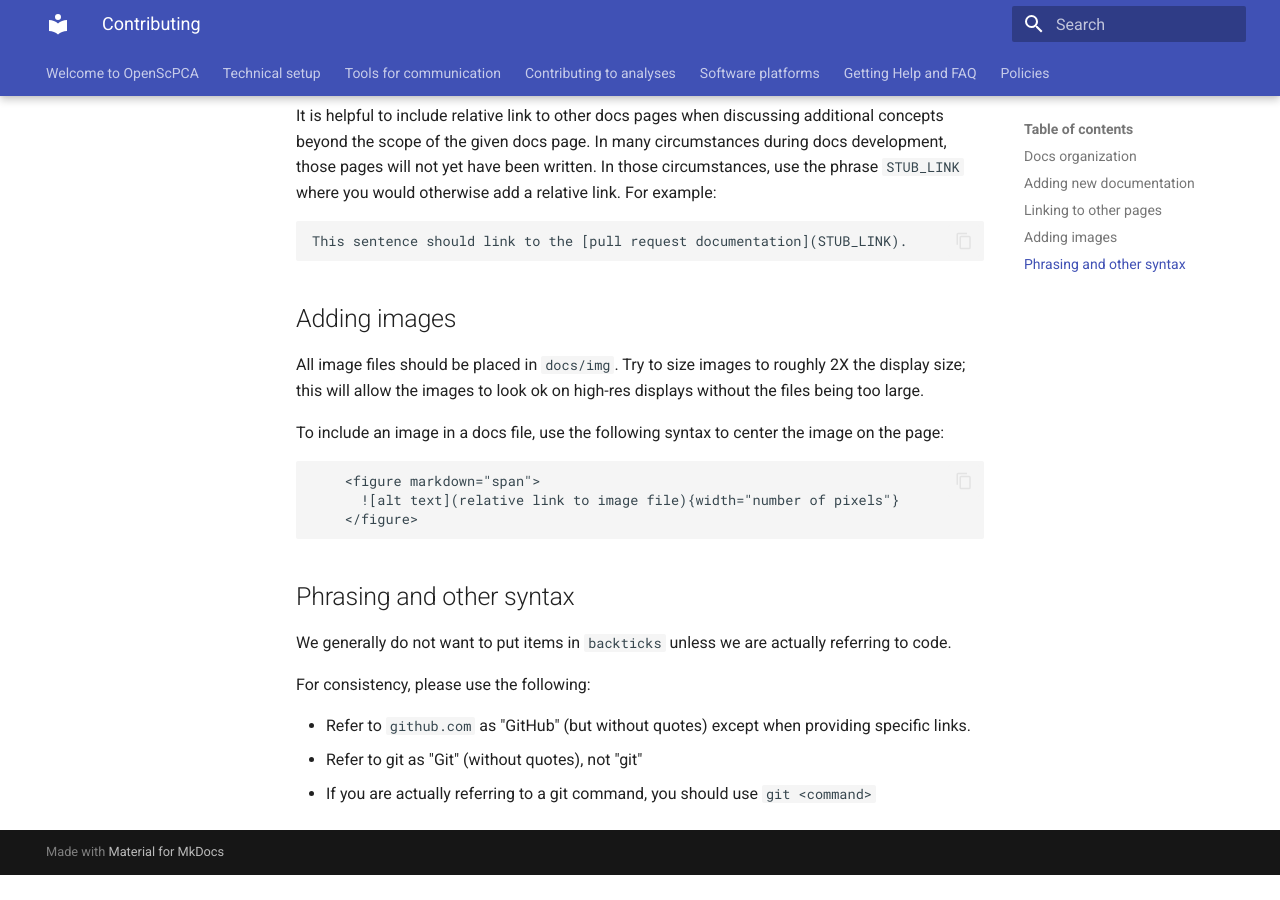
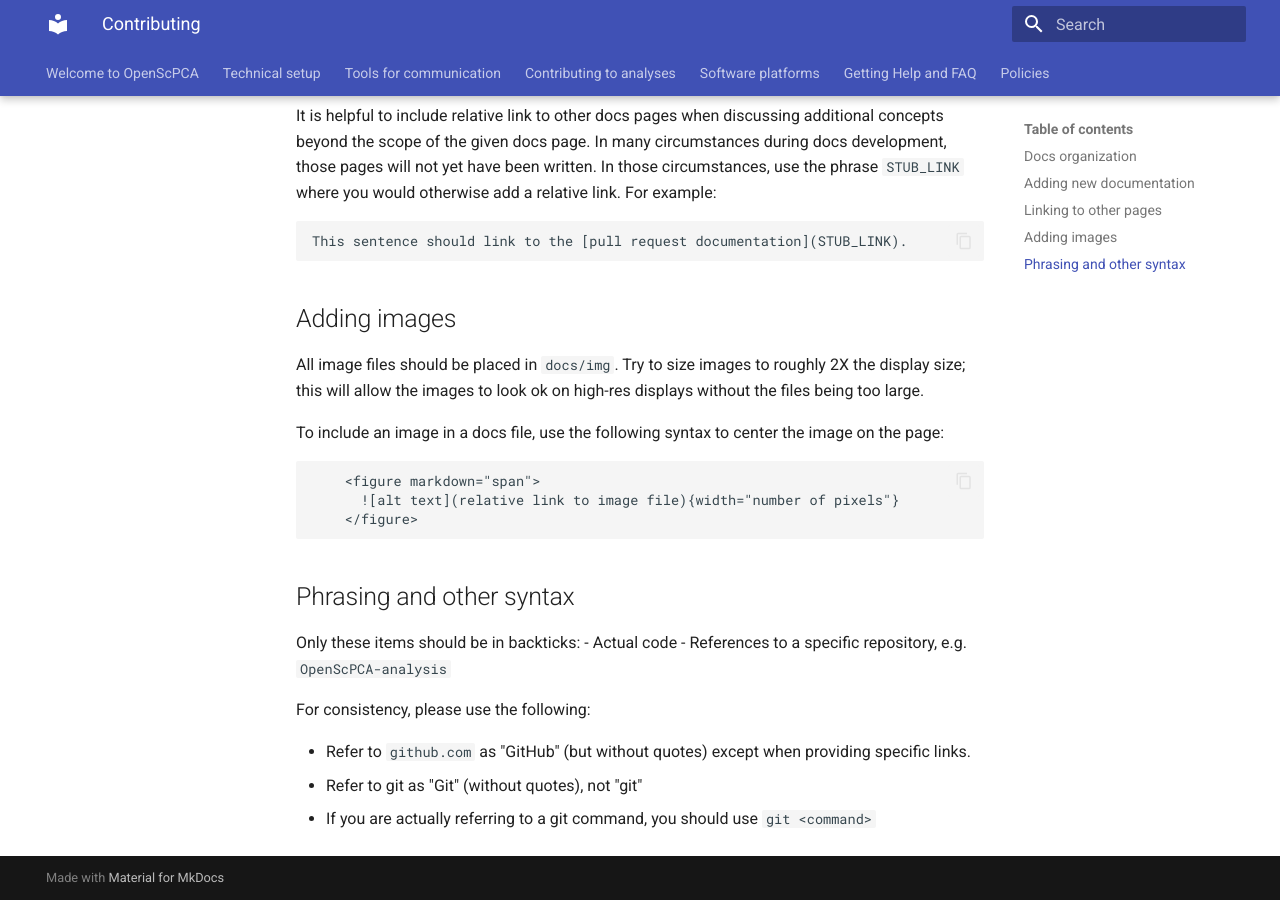
Before and after one commit to AlexsLemonade/OpenScPCA-analysis, an MkDocs documentation site: the page built from docs/contributing.md, in a window 1280 px wide and 900 px high, scrolled down 1977 px. Built offline with MkDocs 1.6.1 and Material for MkDocs 9.7.7, drawn with Linux system fonts in a browser that asks for light colours; before the commit the page ends 2852 px from its top, so only the background shows below that.

Commit message:
update text about backticks

```diff
--- a/docs/contributing.md
+++ b/docs/contributing.md
@@ -104,7 +104,9 @@ To include an image in a docs file, use the following syntax to center the image
 
 ## Phrasing and other syntax
 
-We generally do not want to put items in `backticks` unless we are actually referring to code.
+Only these items should be in backticks:
+- Actual code
+- References to a specific repository, e.g. `OpenScPCA-analysis`
 
 For consistency, please use the following:
 
```
Also changed, not shown: docs/technical-setup/clone-the-repo.md (+2 -2 lines).
